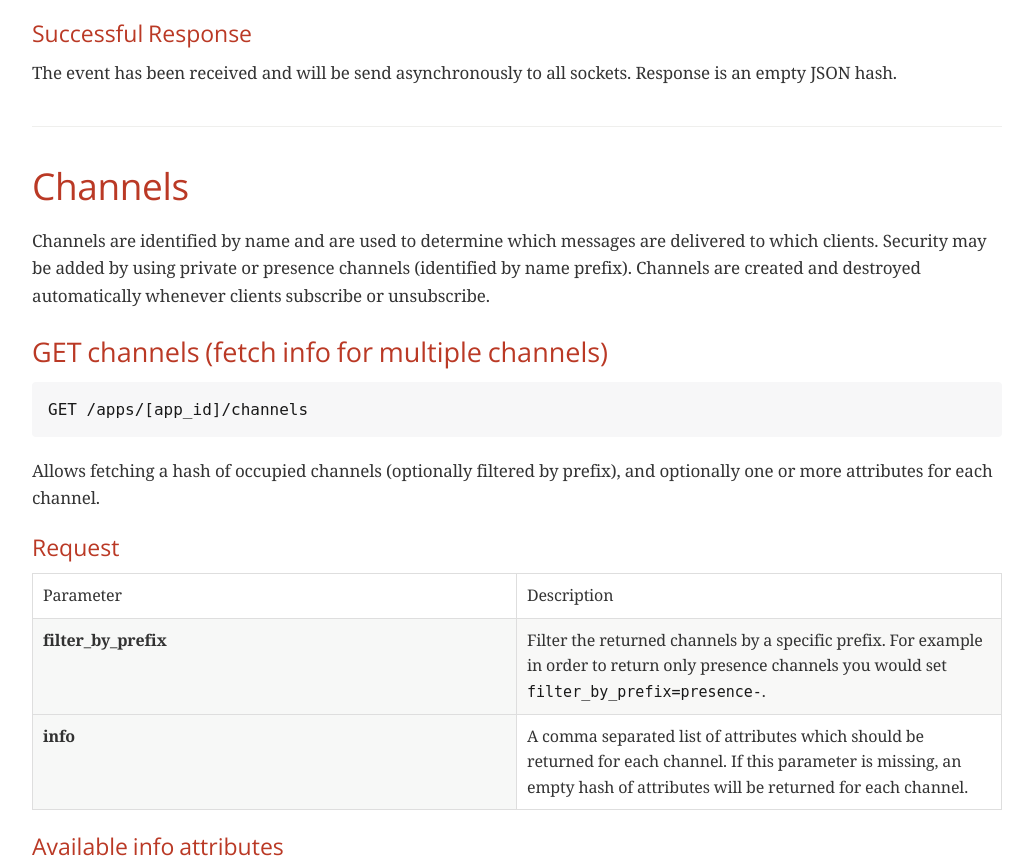
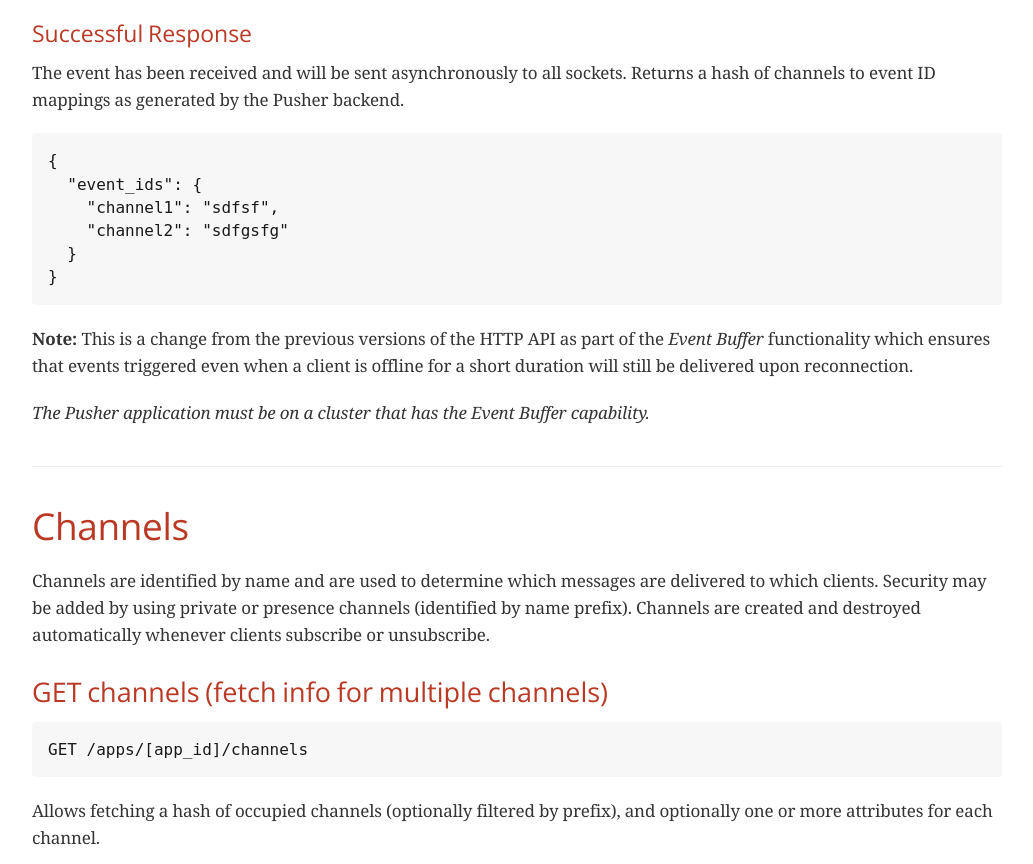
Before and after one commit to pusher/pusher-http-api-reference, a plain HTML site: page http_api.html in a window 1280 px wide. Shown: the part 1933-2797 px from the top of the page, without its empty margins (123-1156 px from the left). Drawn offline with nearby package versions, Linux system fonts and the light colour scheme; a web font is replaced by a local one.

Commit message:
Add event buffer docs

```diff
--- a/http_api.html
+++ b/http_api.html
@@ -557,7 +557,23 @@ The event data should not be larger than 10KB. If you attempt to POST an event w
 <div class="sect3">
 <h4 id="successful-response">Successful Response</h4>
 <div class="paragraph">
-<p>The event has been received and will be send asynchronously to all sockets. Response is an empty JSON hash.</p>
+<p>The event has been received and will be sent asynchronously to all sockets. Returns a hash of channels to event ID mappings as generated by the Pusher backend.</p>
+</div>
+<div class="listingblock">
+<div class="content">
+<pre class="highlight"><code class="language-json" data-lang="json">{
+  "event_ids": {
+    "channel1": "sdfsf",
+    "channel2": "sdfgsfg"
+  }
+}</code></pre>
+</div>
+</div>
+<div class="paragraph">
+<p><strong>Note:</strong> This is a change from the previous versions of the HTTP API as part of the <em>Event Buffer</em> functionality which ensures that events triggered even when a client is offline for a short duration will still be delivered upon reconnection.</p>
+</div>
+<div class="paragraph">
+<p><em>The Pusher application must be on a cluster that has the Event Buffer capability.</em></p>
 </div>
 </div>
 </div>
@@ -895,7 +911,7 @@ Content-Type: application/json
 <div id="footer">
 <div id="footer-text">
 Version 1.0<br>
-Last updated 2015-04-10 14:59:34 BST
+Last updated 2015-04-13 10:54:58 BST
 </div>
 </div>
 </body>
```
Also changed, not shown: 1 other file.
